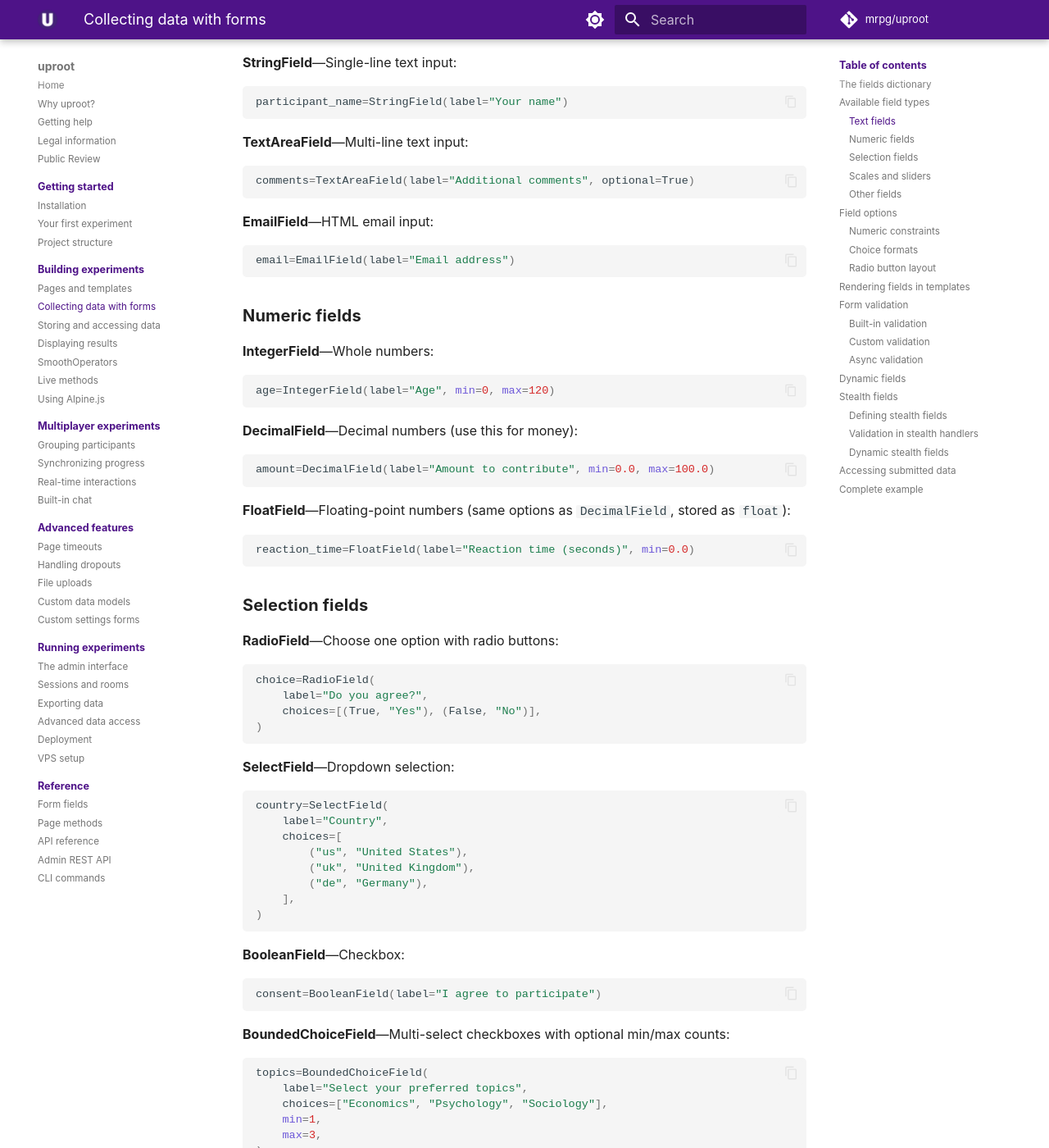
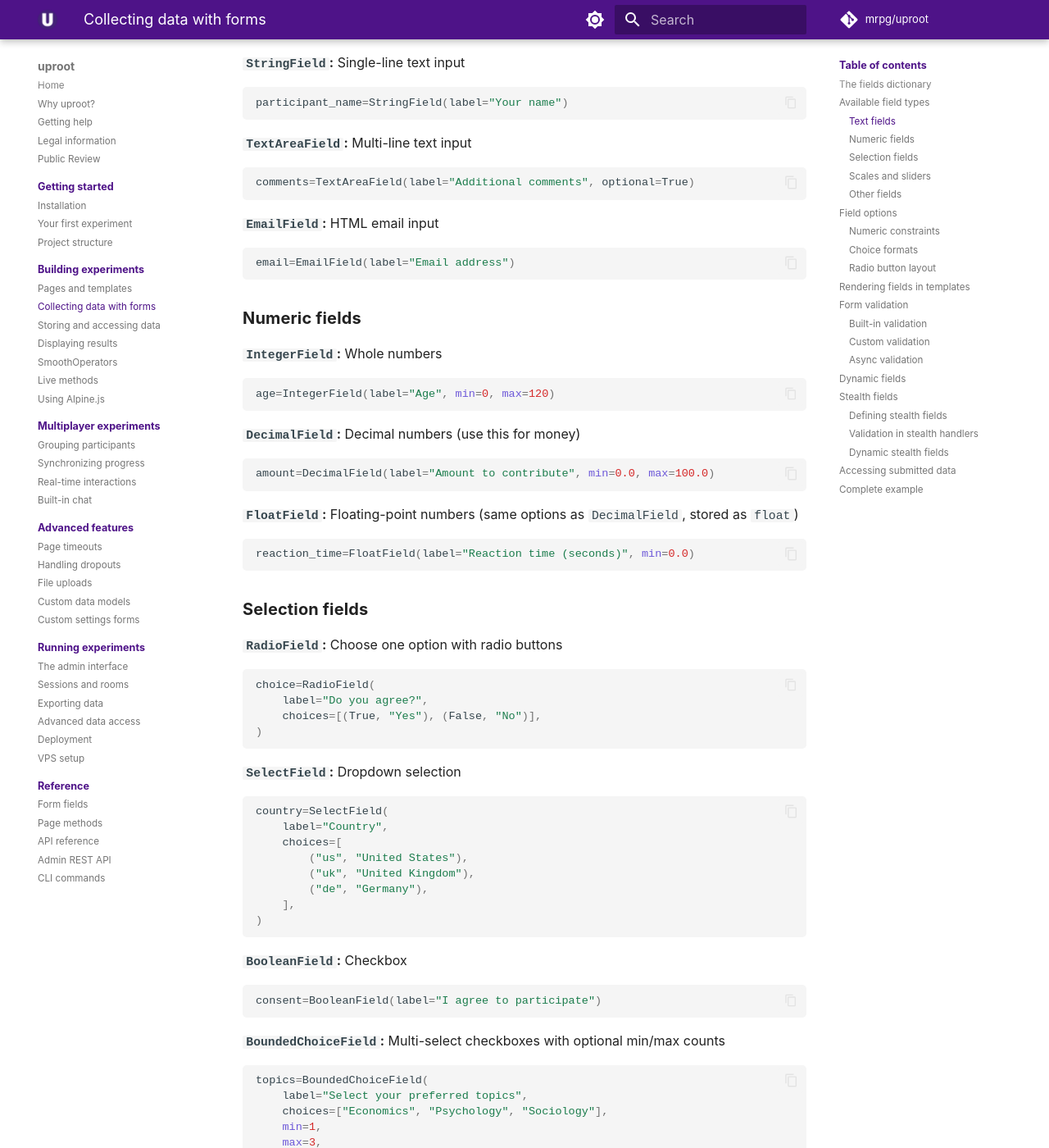
Before and after one commit to mrpg/uproot-docs, an MkDocs documentation site: the page built from docs/building/forms.md, in a window 1280 px wide and 1400 px high, scrolled down 613 px. Shown: the whole window at 82% size. Built offline with MkDocs 1.6.1 and Material for MkDocs 9.7.7, drawn with Linux system fonts in a browser that asks for light colours; some web fonts are replaced; comment, search, counter and statistics services are not loaded; some of the changed text lies outside the part shown.

````diff
--- a/docs/building/forms.md
+++ b/docs/building/forms.md
@@ -20,19 +20,19 @@ Field names become attributes on the player object. After submission, access the
 
 ### Text fields
 
-**StringField**—Single-line text input:
+**`StringField`:** Single-line text input
 
 ```python
 participant_name=StringField(label="Your name")
 ```
 
-**TextAreaField**—Multi-line text input:
+**`TextAreaField`:** Multi-line text input
 
 ```python
 comments=TextAreaField(label="Additional comments", optional=True)
 ```
 
-**EmailField**—HTML email input:
+**`EmailField`:** HTML email input
 
 ```python
 email=EmailField(label="Email address")
@@ -40,19 +40,19 @@ email=EmailField(label="Email address")
 
 ### Numeric fields
 
-**IntegerField**—Whole numbers:
+**`IntegerField`:** Whole numbers
 
 ```python
 age=IntegerField(label="Age", min=0, max=120)
 ```
 
-**DecimalField**—Decimal numbers (use this for money):
+**`DecimalField`:** Decimal numbers (use this for money)
 
 ```python
 amount=DecimalField(label="Amount to contribute", min=0.0, max=100.0)
 ```
 
-**FloatField**—Floating-point numbers (same options as `DecimalField`, stored as `float`):
+**`FloatField`:** Floating-point numbers (same options as `DecimalField`, stored as `float`)
 
 ```python
 reaction_time=FloatField(label="Reaction time (seconds)", min=0.0)
@@ -60,7 +60,7 @@ reaction_time=FloatField(label="Reaction time (seconds)", min=0.0)
 
 ### Selection fields
 
-**RadioField**—Choose one option with radio buttons:
+**`RadioField`:** Choose one option with radio buttons
 
 ```python
 choice=RadioField(
@@ -69,7 +69,7 @@ choice=RadioField(
 )
 ```
 
-**SelectField**—Dropdown selection:
+**`SelectField`:** Dropdown selection
 
 ```python
 country=SelectField(
@@ -82,13 +82,13 @@ country=SelectField(
 )
 ```
 
-**BooleanField**—Checkbox:
+**`BooleanField`:** Checkbox
 
 ```python
 consent=BooleanField(label="I agree to participate")
 ```
 
-**BoundedChoiceField**—Multi-select checkboxes with optional min/max counts:
+**`BoundedChoiceField`:** Multi-select checkboxes with optional min/max counts
 
 ```python
 topics=BoundedChoiceField(
@@ -101,7 +101,7 @@ topics=BoundedChoiceField(
 
 ### Scales and sliders
 
-**LikertField**—Rating scale with labeled endpoints:
+**`LikertField`:** Rating scale with labeled endpoints
 
 ```python
 satisfaction=LikertField(
@@ -113,7 +113,7 @@ satisfaction=LikertField(
 )
 ```
 
-**DecimalRangeField**—Slider input:
+**`DecimalRangeField`:** Slider input
 
 ```python
 confidence=DecimalRangeField(
@@ -124,7 +124,7 @@ confidence=DecimalRangeField(
 )
 ```
 
-To render several Likert items as one matrix (shared scale, one row per question):
+To render several Likert items as one matrix (shared scale, one row per question)
 
 ```html+jinja
 {{ likert_matrix(form.item1, form.item2, form.item3) }}
@@ -395,7 +395,7 @@ class Results(Page):
         )
 ```
 
-Values are stored with their proper types—integers stay integers, booleans stay booleans.
+Values are stored with their proper types: integers stay integers, Booleans stay Booleans.
 
 ## Complete example
 
````
Also changed, not shown: other parts of docs/building/forms.md (+3 -3 lines), docs/building/data.md (+1 -1 lines), docs/reference/page-methods.md (+12 -12 lines).
